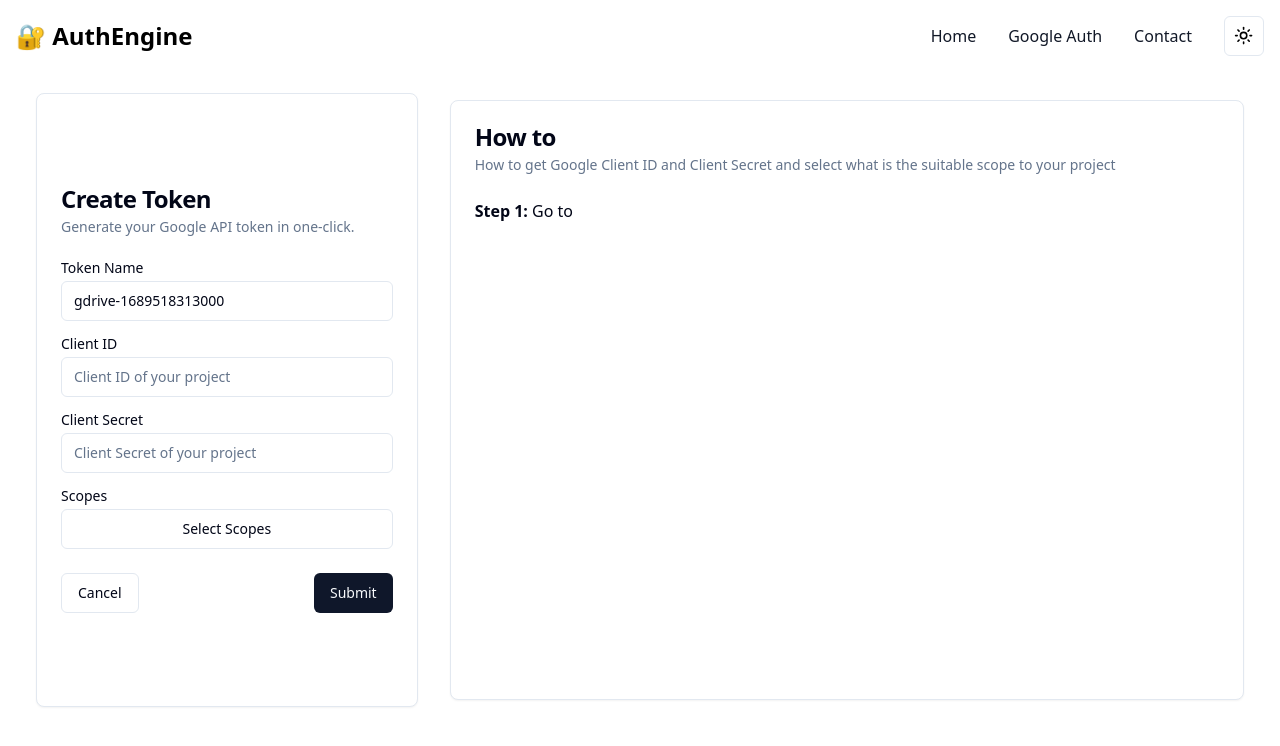
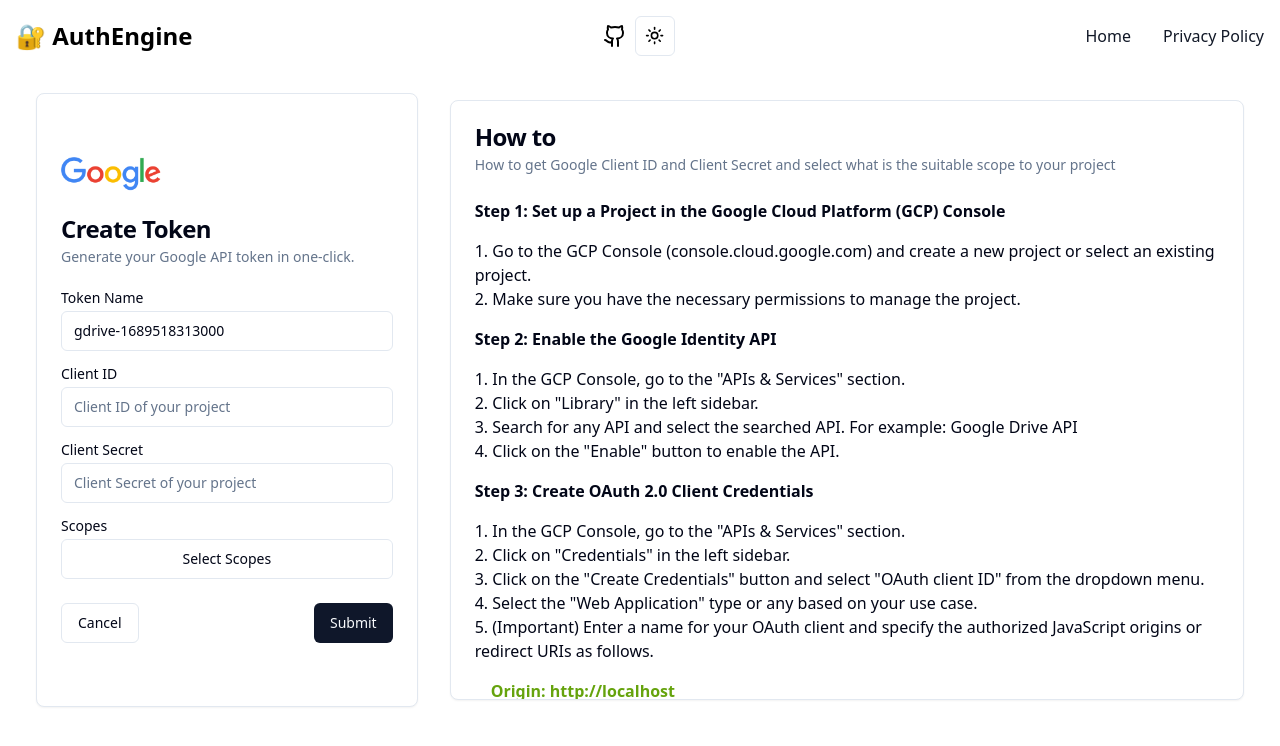
Before and after one commit to truethari/AuthEngine, a Next.js app: page /google in a window 1280 px wide. Shown: the top 746 px of the page. Built offline with nearby package versions, Linux system fonts and the light colour scheme.

Commit message:
complete google auth and renamed gdrive to google

```diff
--- a/app/(services)/google/page.jsx
+++ b/app/(services)/google/page.jsx
@@ -1,5 +1,5 @@
-import FormCard from "@/components/drives/gdrive/formCard";
-import ContentCard from "@/components/drives/gdrive/contentCard";
+import FormCard from "@/components/services/google/formCard";
+import ContentCard from "@/components/services/google/contentCard";
 
 export default function GDrive() {
   return (
--- a/app/page.js
+++ b/app/page.js
@@ -1,7 +1,16 @@
+import ServiceCard from "@/components/home/serviceCard";
+
 export default function Home() {
   return (
-    <div>
-      <h1>Next.js + Google Drive API</h1>
+    <div style={{ marginTop: "100px" }}>
+      <div className="grid md:grid-cols-4 sm:grid-cols-2 gap-4 p-5 pt-0">
+        <ServiceCard
+          imageSrc="/images/services/google-logo-9808.png"
+          title="Google"
+          description="The Google APIs Explorer is a tool available on most REST API method documentation pages that lets you try Google API methods without writing code."
+          link="/google"
+        />
+      </div>
     </div>
   );
 }
--- a/components/common/navbar.jsx
+++ b/components/common/navbar.jsx
@@ -2,7 +2,7 @@
 
 import React, { useState } from "react";
 import Link from "next/link";
-import { Moon, Sun } from "lucide-react";
+import { Moon, Sun, Github } from "lucide-react";
 import { useTheme } from "next-themes";
 import { Button } from "@/components/ui/button";
 import {
@@ -93,25 +93,20 @@
 
             <li>
               <Link
-                href="/google"
+                href="/privacy"
                 className="block py-2 pl-3 pr-4 text-gray-900 rounded hover:bg-gray-100 md:hover:bg-transparent md:hover:text-blue-700 md:p-0 dark:text-white md:dark:hover:text-blue-500 dark:hover:bg-gray-700 dark:hover:text-blue-500 md:dark:hover:bg-transparent dark:border-gray-700"
                 aria-current="page"
               >
-                Google Auth
+                Privacy Policy
               </Link>
             </li>
-
-            <li>
-              <Link
-                href="/"
-                className="block py-2 pl-3 pr-4 text-gray-900 rounded hover:bg-gray-100 md:hover:bg-transparent md:hover:text-blue-700 md:p-0 dark:text-white md:dark:hover:text-blue-500 dark:hover:bg-gray-700 dark:hover:text-blue-500 md:dark:hover:bg-transparent dark:border-gray-700"
-                aria-current="page"
-              >
-                Contact
-              </Link>
-            </li>
-            <ModeToggle />
           </ul>
+        </div>
+        <div className="flex items-center justify-center">
+          <a href="https://github.com/truethari/AuthEngine" target="_blank">
+            <Github className="mr-2" />
+          </a>
+          <ModeToggle />
         </div>
       </div>
     </nav>
--- a/components/drives/gdrive/contentCard.jsx
+++ /dev/null
@@ -1,28 +0,0 @@
-import React from "react";
-
-import { Card, CardContent, CardDescription, CardHeader, CardTitle } from "@/components/ui/card";
-import { Input } from "@/components/ui/input";
-import { Label } from "@/components/ui/label";
-
-export default function ContentCard() {
-  return (
-    <Card className="w-[100%]">
-      <CardHeader>
-        <CardTitle>How to</CardTitle>
-        <CardDescription>
-          How to get Google Client ID and Client Secret and select what is the suitable scope to
-          your project
-        </CardDescription>
-      </CardHeader>
-      <CardContent className="h-[500px] overflow-y-scroll">
-        <form>
-          <div className="grid w-full items-center gap-4">
-            <p>
-              <span className="font-semibold">Step 1:</span> Go to{" "}
-            </p>
-          </div>
-        </form>
-      </CardContent>
-    </Card>
-  );
-}
--- /dev/null
+++ b/components/home/serviceCard.jsx
@@ -0,0 +1,23 @@
+import Image from "next/image";
+import Link from "next/link";
+import { Button } from "@/components/ui/button";
+
+export default function ServiceCard({ imageSrc, title, description, link }) {
+  return (
+    <div className="max-w-sm p-6 bg-white border border-gray-200 rounded-lg shadow dark:bg-gray-800 dark:border-gray-700">
+      <Image className="pb-3 pt-3" src={imageSrc} width={50} height={50} alt={`${title}-logo`} />
+
+      <h5 className="mb-2 text-2xl font-semibold tracking-tight text-gray-900 dark:text-white">
+        {title}
+      </h5>
+
+      <p className="mb-3 font-normal text-gray-500 dark:text-gray-400">{description}</p>
+
+      <Link href={link} className="pt-3 pb-3">
+        <div className="pt-3 pb-3">
+          <Button className="w-full">Setup {title} Auth</Button>
+        </div>
+      </Link>
+    </div>
+  );
+}
--- /dev/null
+++ b/components/services/google/contentCard.jsx
@@ -0,0 +1,91 @@
+"use client";
+
+import React, { useState, useEffect } from "react";
+
+import { Card, CardContent, CardDescription, CardHeader, CardTitle } from "@/components/ui/card";
+
+export default function ContentCard() {
+  const [host, setHost] = useState("");
+
+  useEffect(() => {
+    const url = new URL(window.location.href);
+    setHost(url.origin);
+  }, []);
+
+  return (
+    <Card className="w-[100%]">
+      <CardHeader>
+        <CardTitle>How to</CardTitle>
+        <CardDescription>
+          How to get Google Client ID and Client Secret and select what is the suitable scope to
+          your project
+        </CardDescription>
+      </CardHeader>
+      <CardContent className="h-[500px] overflow-y-scroll">
+        <form>
+          <div className="grid w-full items-center gap-4">
+            <span className="font-semibold">
+              Step 1: Set up a Project in the Google Cloud Platform (GCP) Console
+            </span>
+            <ul>
+              <li>
+                1. Go to the GCP Console (console.cloud.google.com) and create a new project or
+                select an existing project.
+              </li>
+              <li>2. Make sure you have the necessary permissions to manage the project.</li>
+            </ul>
+            <span className="font-semibold">Step 2: Enable the Google Identity API</span>
+            <ul>
+              <li>1. In the GCP Console, go to the "APIs & Services" section.</li>
+              <li>2. Click on "Library" in the left sidebar.</li>
+              <li>
+                3. Search for any API and select the searched API. For example: Google Drive API
+              </li>
+              <li>4. Click on the "Enable" button to enable the API.</li>
+            </ul>
+
+            <span className="font-semibold">Step 3: Create OAuth 2.0 Client Credentials</span>
+            <ul>
+              <li>1. In the GCP Console, go to the "APIs & Services" section.</li>
+              <li>2. Click on "Credentials" in the left sidebar.</li>
+              <li>
+                3. Click on the "Create Credentials" button and select "OAuth client ID" from the
+                dropdown menu.
+              </li>
+              <li>4. Select the "Web Application" type or any based on your use case.</li>
+              <li>
+                5. (Important) Enter a name for your OAuth client and specify the authorized
+                JavaScript origins or redirect URIs as follows.
+                <div className="p-4">
+                  <div className="font-semibold text-lime-600	"> Origin: {host}</div>
+                  <div className="font-semibold text-lime-600	">
+                    Redirect URI: {host}/api/google/oauth/callback
+                  </div>
+                </div>
+              </li>
+              <li>6. Click on the "Create" button to generate the client ID and client secret.</li>
+              <li>
+                7. Take note of the client ID and client secret, as you will need them in your
+                application's code.
+              </li>
+              <li>8. Copy the client ID and client secret to the form above.</li>
+            </ul>
+
+            <span className="font-semibold">Step 4: Configure OAuth 2.0 Scopes (optional)</span>
+            <ul>
+              <li>1. In the GCP Console, go to the "APIs & Services" section.</li>
+              <li>2. Click on "Credentials" in the left sidebar.</li>
+              <li>3. Find your OAuth client credentials and click on the pencil icon to edit.</li>
+              <li>
+                4. Under the "OAuth consent screen" tab, you can configure the OAuth scopes required
+                by your application.
+              </li>
+              <li>5. Click on the "Add or Remove Scopes" button to select the desired scopes.</li>
+              <li>6. Save your changes.</li>
+            </ul>
+          </div>
+        </form>
+      </CardContent>
+    </Card>
+  );
+}
--- a/components/drives/gdrive/formCard.jsx
+++ b/components/services/google/formCard.jsx
@@ -2,6 +2,7 @@
 
 import React, { useState, useEffect } from "react";
 import { useRouter } from "next/navigation";
+import Image from "next/image";
 import axios from "axios";
 
 import { Button } from "@/components/ui/button";
@@ -209,7 +210,7 @@
     };
 
     setOpenSubmitLoading(true);
-    const response = await axios.post("/api/gdrive/authurl", body);
+    const response = await axios.post("/api/google/authurl", body);
     setOpenSubmitLoading(false);
 
     setAuthUrl(response.data.authUrl);
@@ -258,8 +259,15 @@
 
   return (
     <>
-      <Card className="h-[80%] w-[100%] flex flex-col justify-center">
+      <Card className="h-[80%] w-[100%] flex flex-col justify-center overflow-hidden">
         <CardHeader>
+          <Image
+            className="pb-5"
+            src="/images/services/google-logo-9834.png"
+            width={100}
+            height={50}
+            alt="google-logo"
+          />
           <CardTitle>Create Token</CardTitle>
           <CardDescription>Generate your Google API token in one-click.</CardDescription>
         </CardHeader>
--- a/components/ui/card.jsx
+++ b/components/ui/card.jsx
@@ -1,53 +1,52 @@
-import * as React from "react"
+import * as React from "react";
 
-import { cn } from "@/lib/utils"
+import { cn } from "@/lib/utils";
 
 const Card = React.forwardRef(({ className, ...props }, ref) => (
   <div
     ref={ref}
     className={cn(
-      "rounded-lg border border-slate-200 bg-white text-slate-950 shadow-sm dark:border-slate-800 dark:bg-slate-950 dark:text-slate-50",
-      className
+      "rounded-lg border border-slate-200 bg-white text-slate-950 shadow-sm dark:border-gray-700 dark:bg-gray-800 dark:text-slate-50",
+      className,
     )}
-    {...props} />
-))
-Card.displayName = "Card"
+    {...props}
+  />
+));
+
+Card.displayName = "Card";
 
 const CardHeader = React.forwardRef(({ className, ...props }, ref) => (
-  <div
-    ref={ref}
-    className={cn("flex flex-col space-y-1.5 p-6", className)}
-    {...props} />
-))
-CardHeader.displayName = "CardHeader"
+  <div ref={ref} className={cn("flex flex-col space-y-1.5 p-6", className)} {...props} />
+));
+
+CardHeader.displayName = "CardHeader";
 
 const CardTitle = React.forwardRef(({ className, ...props }, ref) => (
   <h3
     ref={ref}
     className={cn("text-2xl font-semibold leading-none tracking-tight", className)}
-    {...props} />
-))
-CardTitle.displayName = "CardTitle"
+    {...props}
+  />
+));
+
+CardTitle.displayName = "CardTitle";
 
 const CardDescription = React.forwardRef(({ className, ...props }, ref) => (
-  <p
-    ref={ref}
-    className={cn("text-sm text-slate-500 dark:text-slate-400", className)}
-    {...props} />
-))
-CardDescription.displayName = "CardDescription"
+  <p ref={ref} className={cn("text-sm text-slate-500 dark:text-slate-400", className)} {...props} />
+));
+
+CardDescription.displayName = "CardDescription";
 
 const CardContent = React.forwardRef(({ className, ...props }, ref) => (
   <div ref={ref} className={cn("p-6 pt-0", className)} {...props} />
-))
-CardContent.displayName = "CardContent"
+));
+
+CardContent.displayName = "CardContent";
 
 const CardFooter = React.forwardRef(({ className, ...props }, ref) => (
-  <div
-    ref={ref}
-    className={cn("flex items-center p-6 pt-0", className)}
-    {...props} />
-))
-CardFooter.displayName = "CardFooter"
+  <div ref={ref} className={cn("flex items-center p-6 pt-0", className)} {...props} />
+));
 
-export { Card, CardHeader, CardFooter, CardTitle, CardDescription, CardContent }
+CardFooter.displayName = "CardFooter";
+
+export { Card, CardHeader, CardFooter, CardTitle, CardDescription, CardContent };
```
Also changed, not shown: app/api/google/authurl/route.js (renamed from app/api/gdrive/authurl/route.js), public/images/services/google-logo-9808.png (added), public/images/services/google-logo-9834.png (added).
